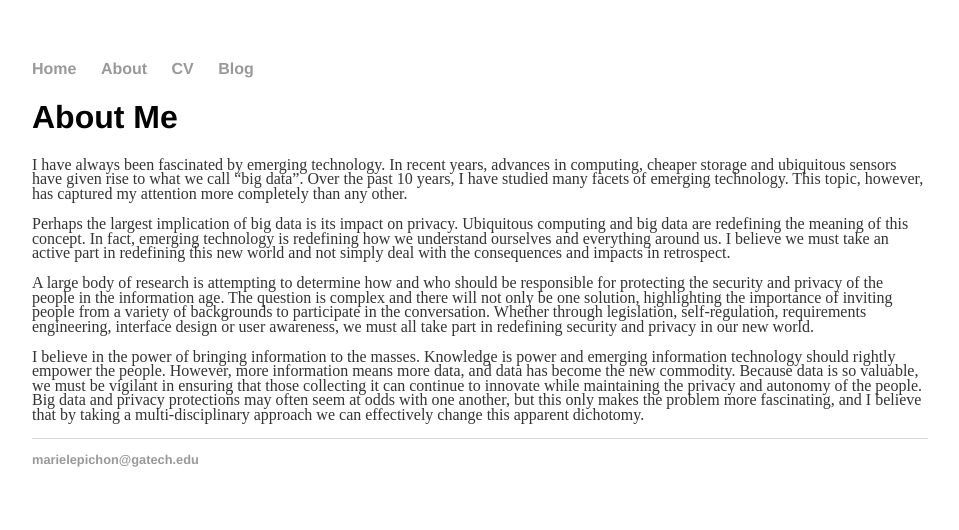
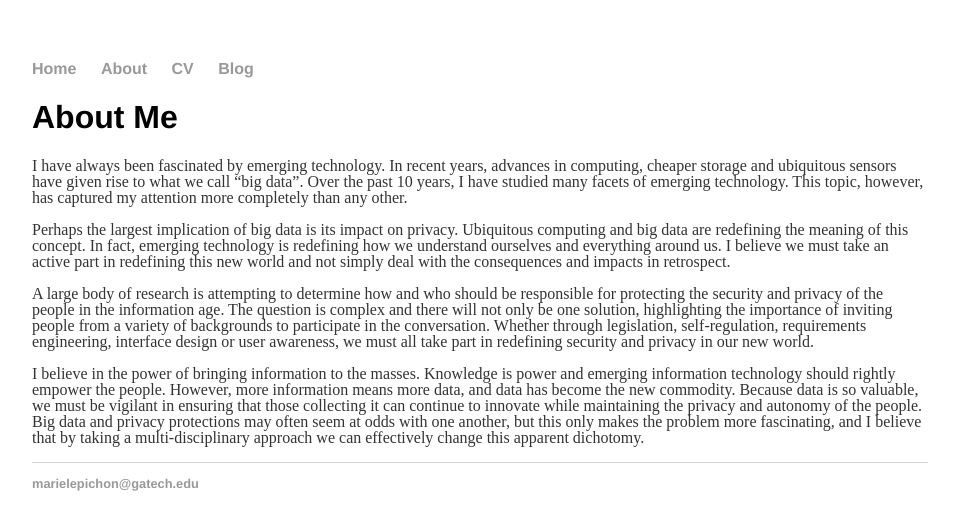
Before and after one commit to mlepic20/mlepic20.github.io, a Jekyll site: the page built from about/index.md, in a window 1280 px wide. Shown: the top 530 px of the page, without its empty margins (160-1119 px from the left). Built offline with Jekyll 4.4.1, drawn with Linux system fonts in a browser that asks for light colours.

Commit message:
Update main.css

```diff
--- a/css/main.css
+++ b/css/main.css
@@ -25,7 +25,7 @@ h1 {
 }
 p {
     font-size: 1em;
-    line-height: .9em;
+    line-height: 1em;
     color: #333;
 }
 footer {
```
